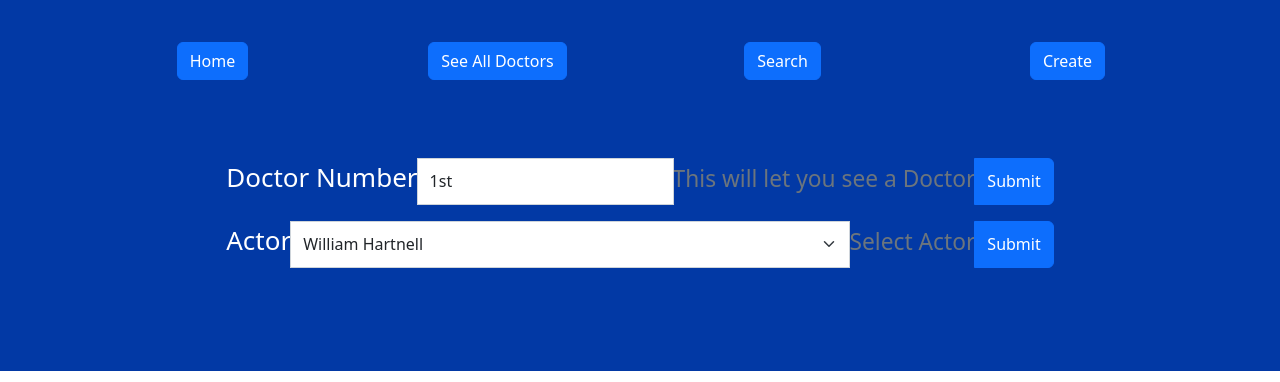
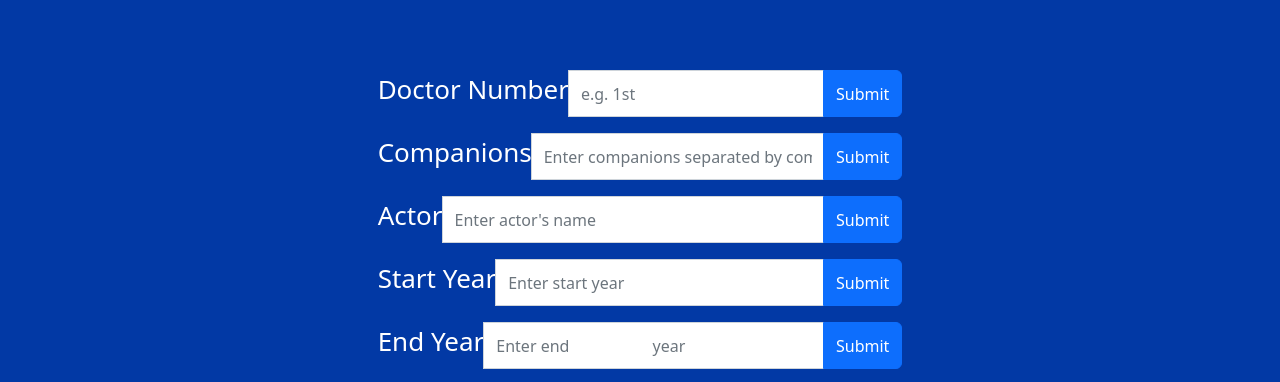
Before and after one commit to filmboyNationwide/hobbyprojectfrontend, a React (Create React App) app in the folder hobbyproject/: page /edit/1 in a window 1280 px wide. Shown: the part 429-811 px from the top of the page. Built offline with nearby package versions, Linux system fonts and the light colour scheme.

Commit message:
Hobby Project All CRUD Working

```diff
--- a/hobbyproject/src/Components/DoctorDisplay.jsx
+++ b/hobbyproject/src/Components/DoctorDisplay.jsx
@@ -4,7 +4,7 @@
 import { useParams } from 'react-router-dom';
 
 function Doctor({
-  number,name,companions,startYear,endYear
+  number,name,companions,startYear,endYear,_id
 }) {
   const navigate = useNavigate();
   const params = useParams();
@@ -24,7 +24,7 @@
           {`From ${startYear} to ${endYear}`}
         </Card.Text>
       </Card.Body>
-      <Button variant="info" type="button" onClick={() => navigate(`/edit/${name}`)}>Edit</Button>
+      <Button variant="info" type="button" onClick={() => navigate(`/edit/${_id}`)}>Edit</Button>
       <Button variant="danger" type="button" onClick={() => navigate(`/delete/${name}`)}>Delete</Button>
     </Card>
   );
--- a/hobbyproject/src/Components/DoctorGet.jsx
+++ b/hobbyproject/src/Components/DoctorGet.jsx
@@ -24,7 +24,7 @@
 
   console.log(doctor)
 
-  return <DoctorDisplay number={doctor.number} name={doctor.name} startYear={doctor.startYear} endYear={doctor.endYear} companions={doctor.companions}/>;
+  return <DoctorDisplay number={doctor.number} name={doctor.name} startYear={doctor.startYear} endYear={doctor.endYear} companions={doctor.companions} _id={doctor._id}/>;
 }
 
 export default DoctorGet;
--- a/hobbyproject/src/Components/EditForm.jsx
+++ b/hobbyproject/src/Components/EditForm.jsx
@@ -1,42 +1,92 @@
-import { useState } from 'react';
 import {
     Form, Button, InputGroup
 } from 'react-bootstrap';
 import { useNavigate } from 'react-router-dom';
+import axios from 'axios';
+import { useState } from 'react';
 import { useParams } from 'react-router-dom';
 
-const EditForm = ({current}) => {
+const EditForm = ({ current }) => {
     const params = useParams();
     console.log(params.current);
-    const [number, setNumber] = useState("1st");
-    const [name, setName] = useState("William Hartnell");
+    const [number, setNumber] = useState("");
+    const [name, setName] = useState("");
+    const [startYear, setStartYear] = useState("");
+    const [endYear, setEndYear] = useState("");
+    const [companions, setCompanions] = useState([]);
+    const [newDoctor, setNewDoctor] = useState([]);
 
     const navigate = useNavigate();
 
+    const handleSubmit = async (e) => {
+        e.preventDefault();
+        console.log(number, name, startYear, endYear, companions);
+        const trial = {
+            "number": number,
+            "companions": companions,
+            "name": name,
+            "startYear": startYear,
+            "endYear": endYear
+        }
+
+        try {
+            const grab = await axios.patch(`http://localhost:1688/doctors/updateDoctorById/${params.current}`, trial);
+            console.log('RESPONSE: ', grab.data);
+            setNewDoctor(grab.data);
+            console.log('New Doctor is', newDoctor);
+        } catch (err) {
+            console.log(err)
+        }
+        navigate(`/created/${name}`);
+    };
+
+
+
     return (
         <>
-            <Form onSubmit={()=>navigate(`/details/${name}`)}>
+            <Form onSubmit={handleSubmit}>
                 <InputGroup className="mb-3" >
                     <Form.Label>Doctor Number</Form.Label>
-                    <Form.Control placeholder="Enter Doctor Number e.g. 1st" value={number} onChange={e=> {setNumber(e.target.value)}} />
+                    <Form.Control placeholder="e.g. 1st" value={number} onChange={e => { setNumber(e.target.value) }} />
                     <Form.Text className="text-muted">
-                        This will let you see a Doctor
                     </Form.Text>
                     <Button type="submit" >Submit</Button>
                 </InputGroup>
+
+                <InputGroup className="mb-3" >
+                    <Form.Label>Companions</Form.Label>
+                    <Form.Control placeholder="Enter companions separated by commas" value={companions} onChange={e => { setCompanions(e.target.value) }} />
+                    <Form.Text className="text-muted">
+                    </Form.Text>
+                    <Button type="submit" >Submit</Button>
+                </InputGroup>
+
                 <InputGroup className="mb-3" >
                     <Form.Label>Actor</Form.Label>
-                    <Form.Select value={name} onChange={e=> {setName(e.target.value)}}>
-                        <option value="none"></option>
-                        <option value="William Hartnell">William Hartnell</option>
-                        <option value="Patrick Troughton">Patrick Troughton</option>
-                        <option value="Jon Pertwee">Jon Pertwee</option>
-                    </Form.Select>
+                    <Form.Control placeholder="Enter actor's name" value={name} onChange={e => { setName(e.target.value) }} />
                     <Form.Text className="text-muted">
-                        Select Actor
                     </Form.Text>
                     <Button type="submit" >Submit</Button>
-                    </InputGroup>
+                </InputGroup>
+
+                <InputGroup className="mb-3" >
+                    <Form.Label>Start Year</Form.Label>
+                    <Form.Control placeholder="Enter start year" value={startYear} onChange={e => { setStartYear(e.target.value) }} />
+                    <Form.Text className="text-muted">
+                    </Form.Text>
+                    <Button type="submit" >Submit</Button>
+                </InputGroup>
+
+                <InputGroup className="mb-3" >
+                    <Form.Label>End Year</Form.Label>
+                    <Form.Control placeholder="Enter end
+                    year" value={endYear} onChange={e => { setEndYear(e.target.value) }} />
+                    <Form.Text className="text-muted">
+                    </Form.Text>
+                    <Button type="submit" >Submit</Button>
+                </InputGroup>
+
+
             </Form>
         </>
     )
--- a/hobbyproject/src/Components/GetAllDoctors.jsx
+++ b/hobbyproject/src/Components/GetAllDoctors.jsx
@@ -33,7 +33,7 @@
                   <Col>
                     <DoctorDisplay
                     number={doctor.number} name={doctor.name} startYear={doctor.startYear}
-                    endYear={doctor.endYear} companions={doctor.companions}/>
+                    endYear={doctor.endYear} companions={doctor.companions} _id={doctor._id}/>
                   </Col>
 
                 ))
```
